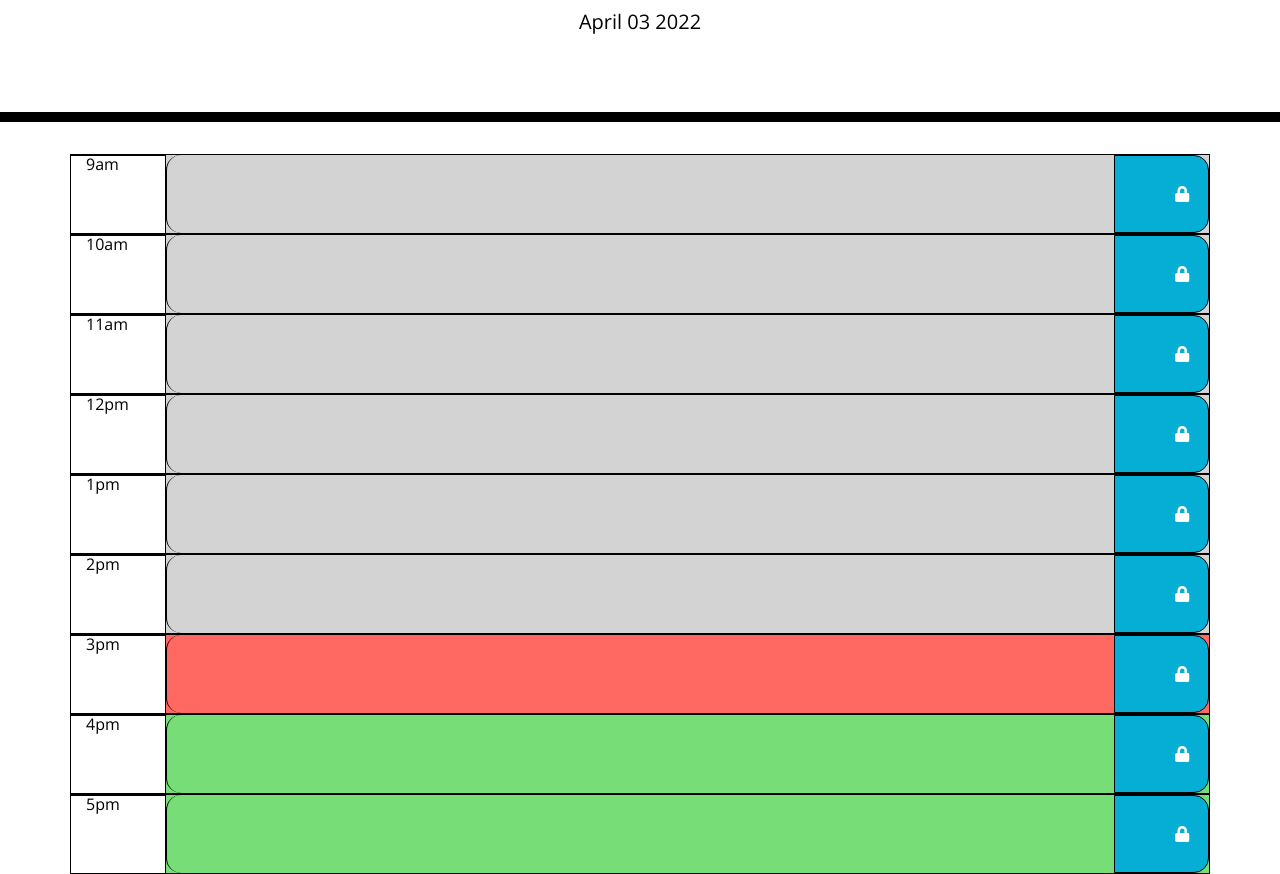
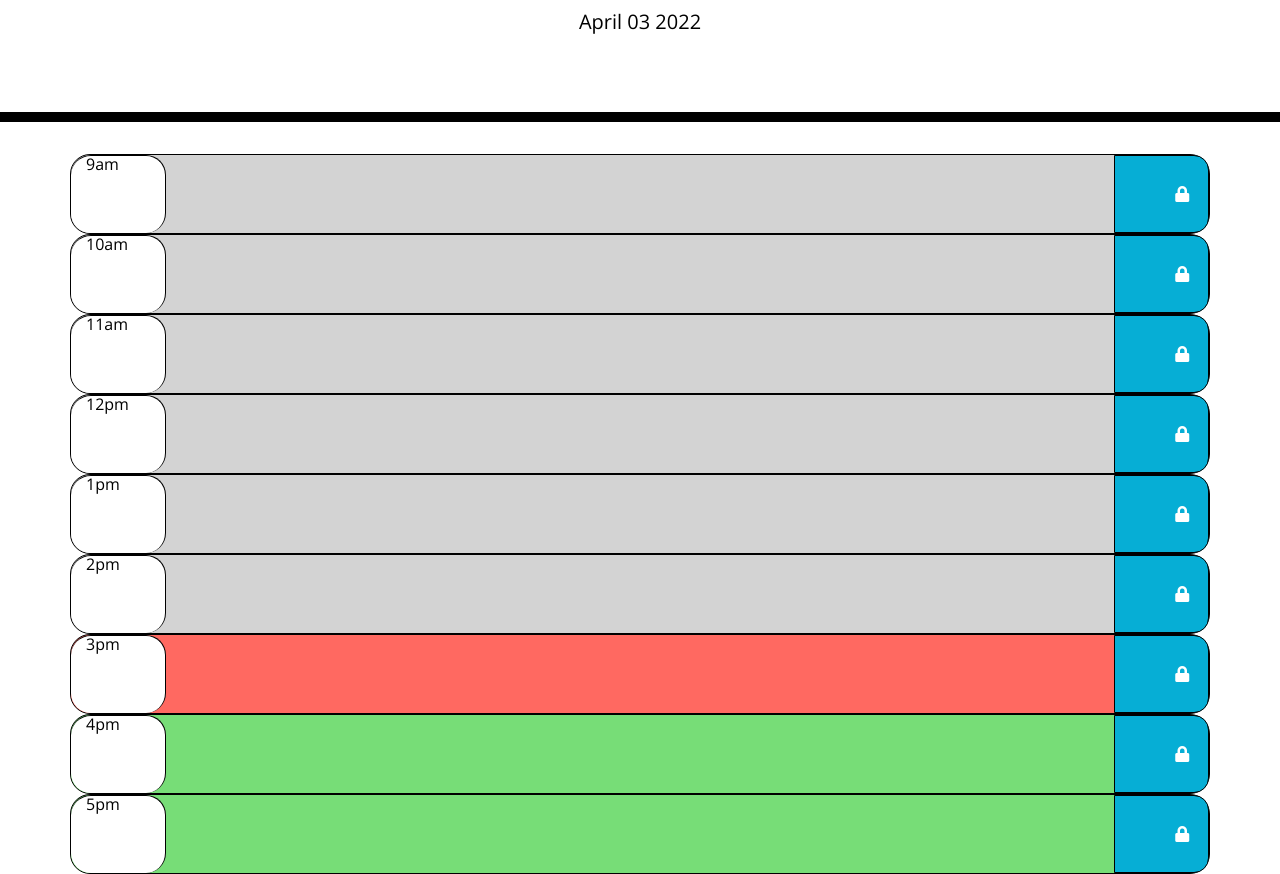
Before and after one commit to juanestuniga/daily-planner, a plain HTML site: page index.html in a window 1280 px wide. Shown: the part 182-1056 px from the top of the page. Drawn offline with nearby package versions, Linux system fonts and the light colour scheme.

Commit message:
updated css

```diff
--- a/assets/css/style.css
+++ b/assets/css/style.css
@@ -9,7 +9,6 @@ textarea{
   border: none;
   resize: none;
   color: #000000;
-  border-left: 1px solid black;
   padding: 10px;
 }
 
@@ -22,18 +21,19 @@ textarea{
 }
 
 .description{
-  white-space: pre-wrap;
+  white-space: wrap;
 }
 
 .time-block{
   text-align: center;
-  border-radius: 15px;
+  border-radius: 20px;
 }
 
 .row {
   white-space: pre-wrap;
   height: 80px;
   border-top: 1px solid white;
+
 }
 
 .hour {
@@ -41,19 +41,21 @@ textarea{
   color: #000000;
   border-top: 1px solid #000000;
   border-right: 1px solid #000000;
+  border-radius: 20px;
 }
 
 .past {
   background-color: #d3d3d3;
   color: white;
   border: 1px solid #000000;
-
+  border-radius: 20px;
 }
 
 .present {
   background-color: #ff6961;
   color: white;
   border: 1px solid #000000;
+  border-radius: 20px;
 
 }
 
@@ -61,6 +63,7 @@ textarea{
   background-color: #77dd77;
   color: white;
   border: 1px solid #000000;
+  border-radius: 20px;
 }
 
 .saveBtn {
```
